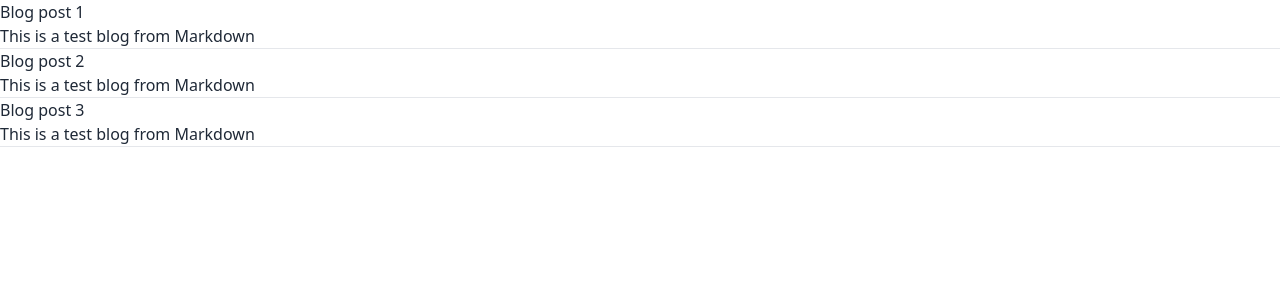
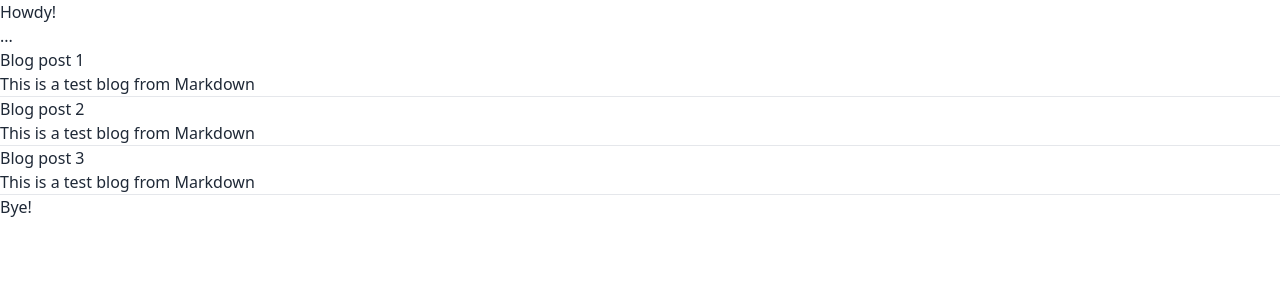
Before and after one commit to dixielachian/dixielachian.github.io, a Next.js app: page / in a window 1280 px wide. Shown: the top 300 px of the page. Built offline with nearby package versions, Linux system fonts and the light colour scheme.

Commit message:
fixing error..

```diff
--- a/components/layout.tsx
+++ b/components/layout.tsx
@@ -1,7 +1,7 @@
 import Nav from './nav';
 import Footer from './footer';
 
-const Layout = ({ children }: { children: JSX.Element }) => {
+const Layout = ({ children }: { children: JSX.Element[] }) => {
   return (
     <>
       <Nav />
--- a/pages/index.tsx
+++ b/pages/index.tsx
@@ -15,7 +15,7 @@
 }) => {
   return (
     <Layout>
-      <h1>Howdy!</h1>
+      <h3>...</h3>
       <Posts posts={posts}/>
     </Layout>
   );
@@ -45,10 +45,8 @@
   ));
 
   return {
-    props: {
-      posts,
-    }
+    props: { posts }
   };
 };
 
-export default Posts;
+export default Home;
```
